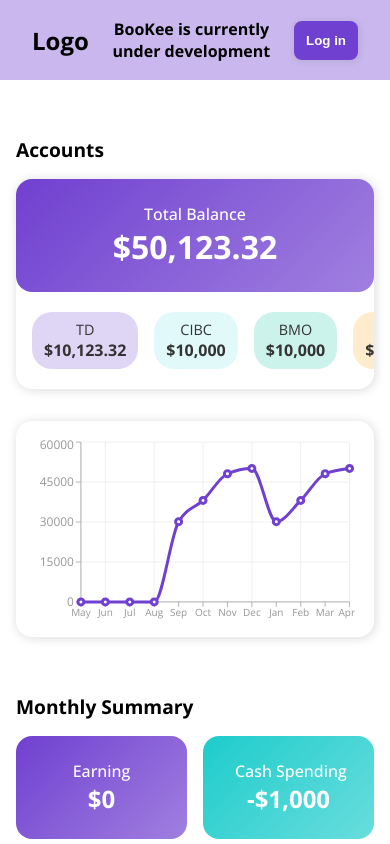
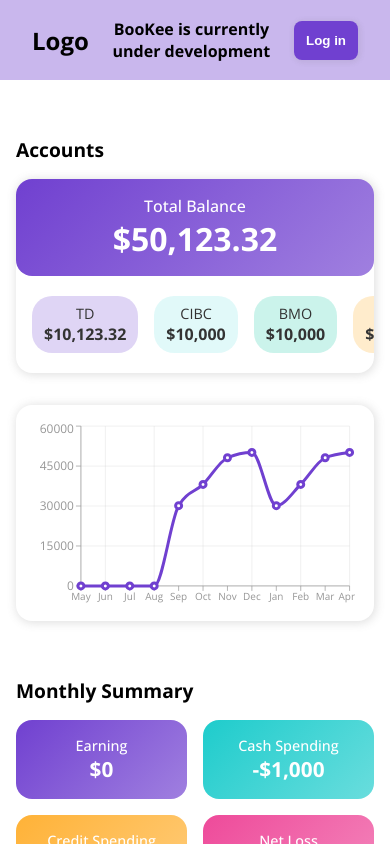
Before and after one commit to suno-o/BooKee, a Next.js app: page /dashboard in a window 390 px wide. Shown: the top 844 px of the page. Built offline with nearby package versions, Linux system fonts and the light colour scheme.

Commit message:
fix(Dashboard/SummaryCards): Minor style update for mobile

```diff
--- a/src/components/Card/styles.tsx
+++ b/src/components/Card/styles.tsx
@@ -3,12 +3,20 @@ import { CardStyles } from "./types"
 
 export const Container = styled.div<{styles: CardStyles}>`
   border-radius: 16px;
-  padding: 24px 32px;
+  padding: 16px;
   text-align: center;
 
   background: ${p => p => p.styles.bgTheme && p.theme.gradients[p.styles.bgTheme]};
   color: ${p => p.styles.colorTheme && p.theme.colors[p.styles.colorTheme]};
   box-shadow: ${p => p.styles.shadow && p.theme.shadows.grey_blurry};
+
+  ${p => p.theme.mediaQueries.md} {
+    padding: 24px
+  }
+
+  ${p => p.theme.mediaQueries.md} {
+    padding: 24px 32px;
+  }
 `
 
 export const Header = styled.div`
--- a/src/views/Dashboard/MonthlySummary/SummaryCards.tsx
+++ b/src/views/Dashboard/MonthlySummary/SummaryCards.tsx
@@ -50,9 +50,16 @@ const MonthlySummaryCard = styled(Card)`
 
 const CardHeader = styled(Card.Header)`
   white-space: nowrap;
+  font-size: 0.9rem;
+  ${p => p.theme.mediaQueries.sm} {
+    font-size: 1rem;
+  }
 `
 
 const CardContent = styled(Card.Content)`
   font-weight: bold;
-  font-size: 1.5rem;
+  font-size: 1.3rem;
+  ${p => p.theme.mediaQueries.sm} {
+    font-size: 1.5rem;
+  }
 `
```
